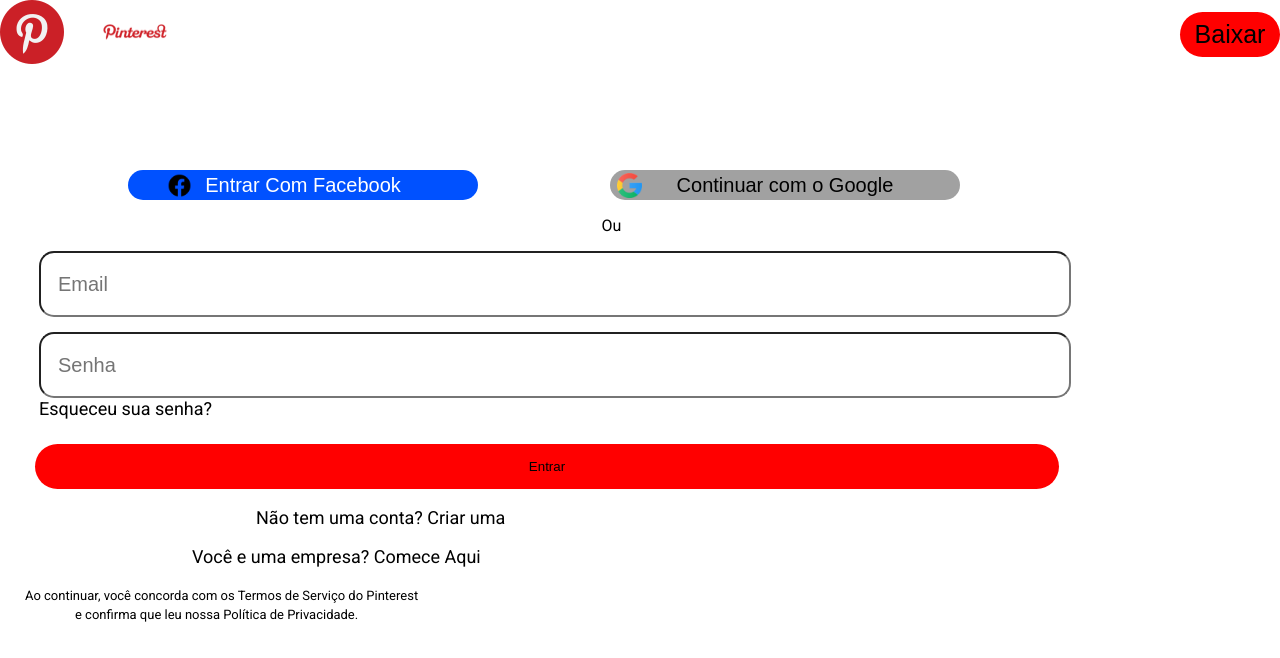
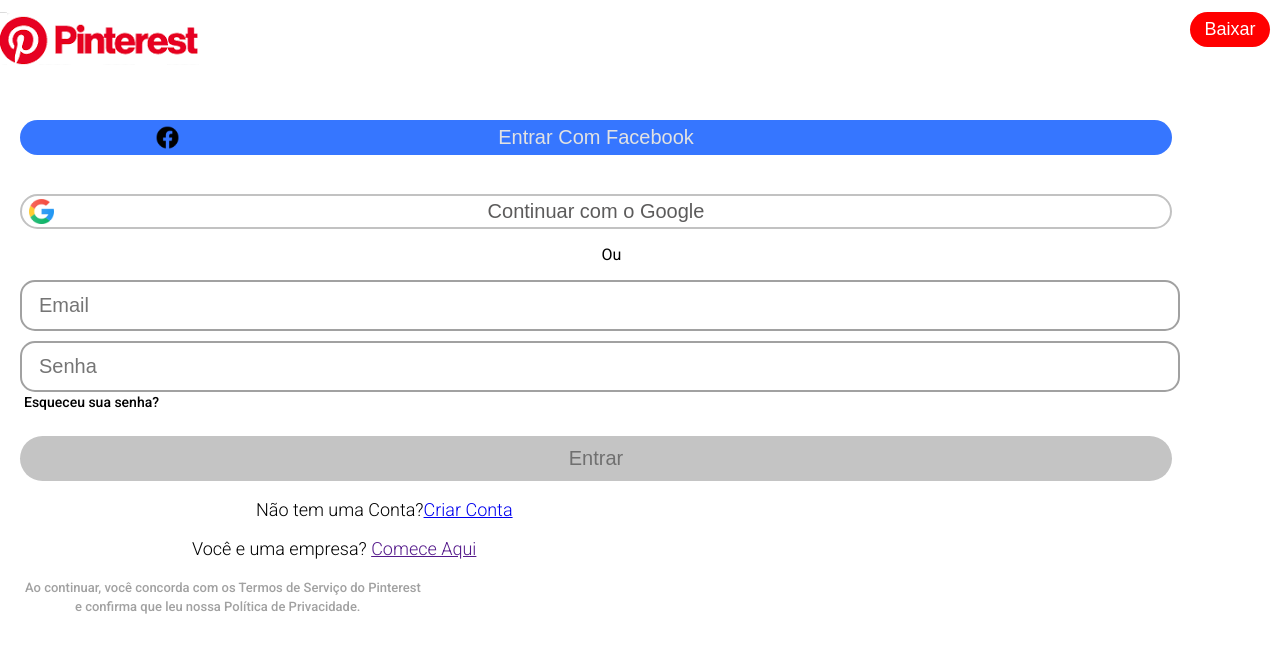
Before and after one commit to SpeedyWavy/pinterest-tela-de-login, a plain HTML site: page index.html in a window 1280 px wide. Drawn offline with Linux system fonts and the light colour scheme.

Commit message:
Add files via upload

```diff
--- a/css/index.css
+++ b/css/index.css
@@ -12,56 +12,58 @@ body{
     margin: 0;
     padding: 0;
     margin-top: 0px;
+    margin-top: 12px;
 }
-#logo1{
-    margin-left: 35px;
 
-
-}
 #baixar{
     border: 0;
     background: #ff0000;
     border-radius: 35px;
-    height: 45px;
-    width: 100px;
-    font-size: 25px;
+    height: 35px;
+    width: 80px;
+    font-size: 18px;
     margin-bottom: 95%;
     margin-top: 12px;
     margin-bottom: 55px;
     float: right;
+    color: #fff;
+    margin-right: 10px;
+    font-weight: 500;
 }
 
 #bt-face{
-    margin-left: 10%;
-    margin-top: 8%;
-    width: 350px;
-    height: 30px;
+    margin-left: 20px;
+    margin-top: 4%;
+    width: 90%;
+    height: 35px;
     border: 0;
     border-radius: 35px;
-    background-color: #0051ff;
+    background-color: #3676ff;
     background-image: url('../img/9034971_logo_facebook_icon.png');
     background-repeat: no-repeat;
     background-size: 25px;
     background-position-x: 12%;
     background-position-y: center;
     font-size: 20px;
-    color: #fff;
+    color: #e2e2e2;
 
 }
 #bt-google{
-    margin-left: 10%;
+    margin-left: 20px;
     margin-top: 3%;
-    width: 350px;
-    height: 30px;
+    width: 90%;
+    height: 35px;
     border: 0px;
     border-radius: 35px;
-    background-color: #a1a1a1;
+    background-color: #ffffff;
     background-image: url(../img/2993685_brand_brands_google_logo_logos_icon.png);
     background-repeat: no-repeat;
     background-size: 25px;
     background-position-y: center;
     background-position-x: 7px;
     font-size: 20px;
+    border: 2px solid #c2c2c2;
+    color: #5c5b5b;
 }
 #ou{
     margin-left: 47%;
@@ -69,53 +71,73 @@ body{
 }
 #email{
     border-radius: 15px;
-    height: 60px;
+    height: 45px;
     outline: none;
-    width: 80%;
-    margin-left: 39px;
+    width: 90%;
+    margin-left: 20px;
     text-indent: 15px;
     font-size: 20px;
+    border: 2px solid #a1a1a1;
 }
 #senha{
     border-radius: 15px;
-    height: 60px;
+    height: 45px;
     outline: none;
-    width: 80%;
-    margin-left: 39px;
+    width: 90%;
+    margin-left: 20px;
     text-indent: 15px;
     font-size: 20px;
-    margin-top: 15px;
+    margin-top: 10px;
+    border: 2px solid #a1a1a1;
 }
 small{
-    margin-left: 39px;
+    margin-left: 24px;
     font-family: "Roboto", serif;
     margin-top: 15px;
-    font-size: 18px;
+    font-size: 14px;
+    font-weight: 500;
+
 }
-#entrar{
-    margin-left: 35px;
+#entrar {
+    margin-left: 20px;
     border: 0;
     border-radius: 35px;
-    background: #ff0000;
-    width: 80%;
+    background: rgb(196, 196, 196);
+    width: 90%;
     height: 45px;
     margin-top: 25px;
+    color: rgb(112, 112, 112);
+    cursor: not-allowed;
+    transition: background 0.3s ease-in-out;
+    font-weight: 500;
+    font-size: 20px;
+}
+#entrar:hover {
+    background-color: rgb(255, 39, 39);
+    cursor: pointer;
+    color: #e2e2e2;
 }
 #conta{
     margin-left: 20%;
     font-size: 18px;
     font-family: "Roboto", serif;
+    font-weight: 300;
+    text-decoration: none;
+    color: black;
 }
 #termos{
     font-size: 13px;
     margin-left: 25px;
+    color: #a1a1a1;
 }
 #empresa{
     margin-left: 15%;
     font-size: 18px;
     font-family: "Roboto", serif;
+    font-weight: 300;
 }
 #termos2{
     font-size: 13px;
     margin-left: 75px;
+    color: #a1a1a1;
 }
--- a/index.html
+++ b/index.html
@@ -10,22 +10,22 @@
     <main>
 
         <button id="baixar">Baixar</button>
-        <img src="./img/1233010_pinterest_icon.png" alt="" id="logo">
-        <img src="./img/71634_pinterest_logo_icon.png" alt="" id="logo1">
+        <img src="./img/pinterestlogo.png" alt="" id="logo">
+
         <form action="Login">
             <button id="bt-face">Entrar Com Facebook</button>
             <button id="bt-google"> Continuar com o Google</button>
             <br>
             <p id="ou">Ou</p>
-            <input type="email" placeholder="Email" id="email">
-            <input type="password" placeholder="Senha" id="senha">
+            <input type="email" placeholder="Email" id="email" required>
+            <input type="password" placeholder="Senha" id="senha" required>
             <br>
             <small>Esqueceu sua senha?</small>
             <br>
             <button id="entrar">Entrar</button>
         </form>
-        <p id="conta">Não tem uma conta? Criar uma</p>
-        <p id="empresa"> Você e uma empresa? Comece Aqui</p>
+        <p id="conta">Não tem uma Conta?<a href="#">Criar Conta</a></p>
+        <p id="empresa"> Você e uma empresa? <a href="">Comece Aqui</a></p>
         <small id="termos">Ao continuar, você concorda com os Termos de Serviço do Pinterest</small>
         <br>
         <small id="termos2"> e confirma que leu nossa Política de Privacidade.</small>
```
Also changed, not shown: img/pinterest256.png (added), img/pinterestlogo.png (added), 1 other file.
